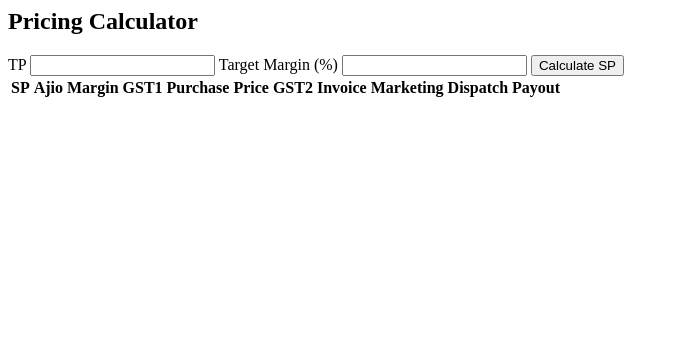
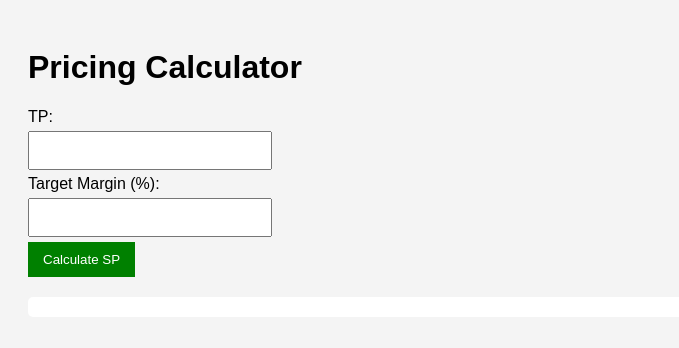
Before and after one commit to goswamiamit095-hub/Ajio-price-master, a plain HTML site: page index.html in a window 1280 px wide. Shown: the whole page, without its empty margins (0-679 px from the left). Drawn offline with Linux system fonts and the light colour scheme.

Commit message:
Update index.html

```diff
--- a/index.html
+++ b/index.html
@@ -1,47 +1 @@
-<div class="Price calculator">
-
-<h2>Pricing Calculator</h2>
-
-<div class="inputs">
-<label>TP</label>
-<input type="number" id="tp">
-
-<label>Target Margin (%)</label>
-<input type="number" id="target">
-
-<button onclick="calculate()">Calculate SP</button>
-</div>
-
-<table class="result-table">
-
-<thead>
-<tr>
-<th>SP</th>
-<th>Ajio Margin</th>
-<th>GST1</th>
-<th>Purchase Price</th>
-<th>GST2</th>
-<th>Invoice</th>
-<th>Marketing</th>
-<th>Dispatch</th>
-<th>Payout</th>
-</tr>
-</thead>
-
-<tbody>
-<tr>
-<td id="sp"></td>
-<td id="margin"></td>
-<td id="gst1"></td>
-<td id="pp"></td>
-<td id="gst2"></td>
-<td id="invoice"></td>
-<td id="marketing"></td>
-<td id="dispatch"></td>
-<td id="payout"></td>
-</tr>
-</tbody>
-
-</table>
-
-</div>
+<!DOCTYPE html> <html> <head> <title>Pricing Calculator</title> <style> body { font-family: Arial; background: #f4f4f4; padding: 20px; } input { padding: 10px; margin: 5px 0; width: 220px; } button { padding: 10px 15px; background: green; color: white; border: none; cursor: pointer; } #result { font-size: 24px; color: darkblue; } #details { background: white; padding: 10px; margin-top: 10px; border-radius: 5px; } </style> </head> <body> <h1>Pricing Calculator</h1> <label>TP:</label><br> <input type="number" id="tp"><br> <label>Target Margin (%):</label><br> <input type="number" id="margin"><br> <button onclick="calculate()">Calculate SP</button> <h2 id="result"></h2> <div id="details"></div> <script src="script.js"></script> </body> </html>
```
